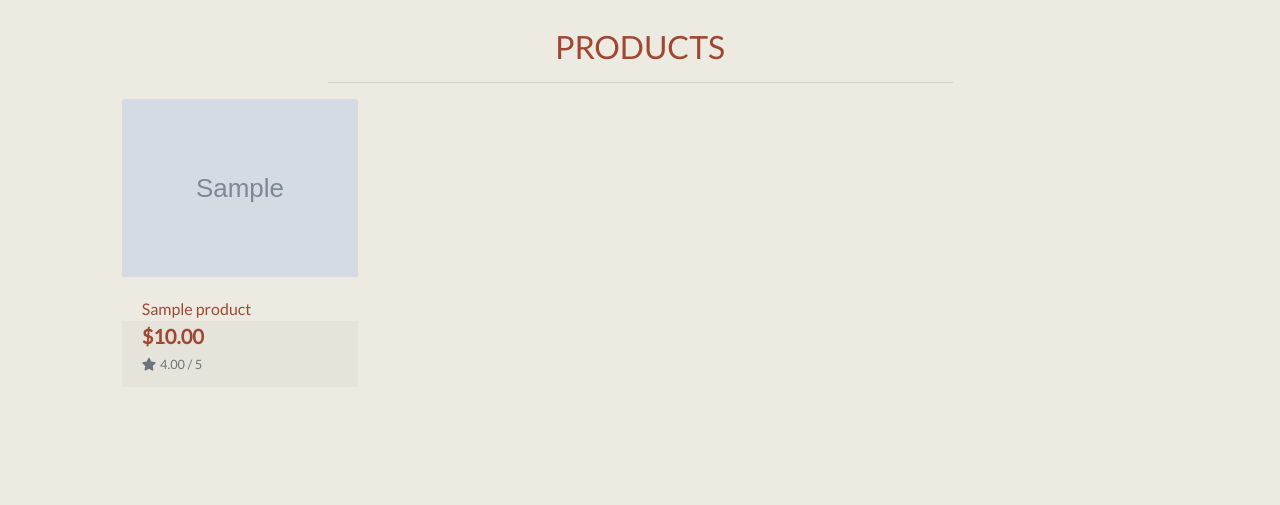
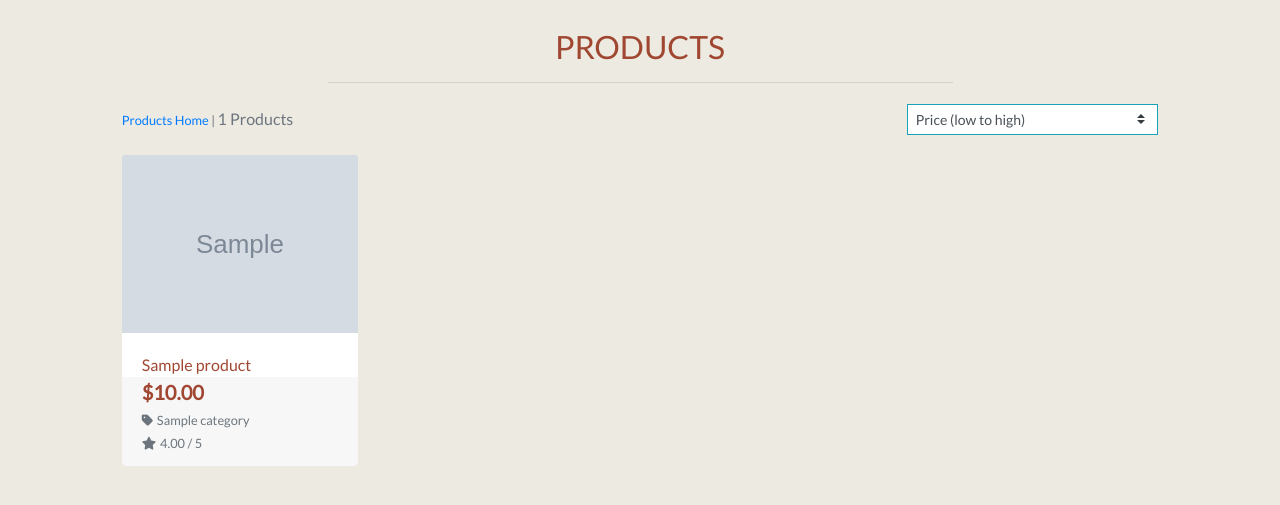
Before and after one commit to Kierandoolan/The-FitFuel-Depot, a Django app: a page that uses products/templates/products/products.html in a window 1280 px wide. Shown: the part 152-657 px from the top of the page. Run offline with Django 3.2, Linux system fonts and the light colour scheme; tables that the repository leaves empty hold one stand-in row (values such as "Sample post"); grey boxes marked "Sample" are stand-in pictures; some libraries are stand-ins or nearby versions.

Commit message:
added sorting and product count

```diff
--- a/products/templates/products/products.html
+++ b/products/templates/products/products.html
@@ -15,16 +15,45 @@
     <div class="row">
         <div class="col text-center mt-3">
             <h2 class="logo-font">Products</h2>
+            {% for c in current_categories %}
+                <a class="category-badge text-decoration-none" href="{% url 'products' %}?category={{ c.name }}">
+                    <span class="p-2 mt-2 text-black rounded-0 border border-dark">{{ c.friendly_name }}</span>
+                </a>
+            {% endfor %}
             <hr class="w-50 mb-1">
         </div>
     </div>
     <div class="row">
             <div class="product-container col-10 offset-1">
-                <div class="row mt-1 mb-2"></div>
+                <div class="row mt-1 mb-2">
+                    <div class="col-12 col-md-6 my-auto order-md-last d-flex justify-content-center justify-content-md-end">
+                        <div class="sort-select-wrapper w-50">
+                            <select id="sort-selector" class="custom-select custom-select-sm rounded-0 border border-{% if current_sorting != 'None_None' %}info{% else %}black{% endif %}">
+                                <option value="reset" {% if current_sorting == 'None_None' %}selected{% endif %}>Sort by...</option>
+                                <option value="price_asc" {% if current_sorting == 'price_asc' %}selected{% endif %}>Price (low to high)</option>
+                                <option value="price_desc" {% if current_sorting == 'price_desc' %}selected{% endif %}>Price (high to low)</option>
+                                <option value="rating_asc" {% if current_sorting == 'rating_asc' %}selected{% endif %}>Rating (low to high)</option>
+                                <option value="rating_desc" {% if current_sorting == 'rating_desc' %}selected{% endif %}>Rating (high to low)</option>
+                                <option value="name_asc" {% if current_sorting == 'name_asc' %}selected{% endif %}>Name (A-Z)</option>
+                                <option value="name_desc" {% if current_sorting == 'name_desc' %}selected{% endif %}>Name (Z-A)</option>
+                                <option value="category_asc" {% if current_sorting == 'category_asc' %}selected{% endif %}>Category (A-Z)</option>
+                                <option value="category_desc" {% if current_sorting == 'category_desc' %}selected{% endif %}>Category (Z-A)</option>
+                            </select>
+                        </div>
+                    </div>
+                    <div class="col-12 col-md-6 order-md-first">
+                        <p class="text-muted mt-3 text-center text-md-left">
+                            {% if search_term or current_categories or current_sorting != 'None_None' %}
+                                <span class="small"><a href="{% url 'products' %}">Products Home</a> | </span>
+                            {% endif %}
+                            {{ products|length }} Products{% if search_term %} found for <strong>"{{ search_term }}"</strong>{% endif %}
+                        </p>
+                    </div>
+                </div>
                 <div class="row">
                     {% for product in products %}
                         <div class="col-sm-6 col-md-6 col-lg-4 col-xl-3">
-                            <div class="h-100 border-0">
+                            <div class="card h-100 border-0">
                                 {% if product.image %}
                                 <a href="{% url 'product_detail' product.id %}">
                                     <img class="card-img-top img-fluid" src="{{ product.image.url }}" alt="{{ product.name }}">
@@ -41,6 +70,13 @@
                                     <div class="row">
                                         <div class="col">
                                             <p class="lead mb-0 text-left font-weight-bold">${{ product.price }}</p>
+                                            {% if product.category %}
+                                            <p class="small mt-1 mb-0">
+                                                <a class="text-muted" href="{% url 'products' %}?category={{ product.category.name }}">
+                                                    <i class="fas fa-tag mr-1"></i>{{ product.category.friendly_name }}
+                                                </a>
+                                            </p>
+                                            {% endif %}
                                             {% if product.rating %}
                                                 <small class="text-muted"><i class="fas fa-star mr-1"></i>{{ product.rating }} / 5</small>
                                             {% else %}
--- a/products/views.py
+++ b/products/views.py
@@ -21,7 +21,8 @@ def all_products(request):
             if sortkey == 'name':
                 sortkey = 'lower_name'
                 products = products.annotate(lower_name=Lower('name'))
-
+            if sortkey == 'category':
+                sortkey = 'category__name'
             if 'direction' in request.GET:
                 direction = request.GET['direction']
                 if direction == 'desc':
--- a/static/css/base.css
+++ b/static/css/base.css
@@ -87,9 +87,10 @@ body {
     max-height: 400px;
 }
 
-
-
-/* -------------------------------- Media Queries */
+a.category-badge > span.badge:hover {
+    background: #a04732 !important;
+    color: #edeae2 !important;
+}
 
 /* Slightly larger container on xl screens */
 @media (min-width: 1200px) {
@@ -112,3 +113,14 @@ body {
           padding-top: 164px;
       }
   }
+
+  /* pad the top a bit when navbar is collapsed on mobile */
+  @media (max-width: 991px) {
+      .header-container {
+          padding-top: 116px;
+      }
+
+      body {
+          height: calc(100vh - 116px);
+      }
+  }
```
Lines whose indentation alone changed are shown as unchanged.
